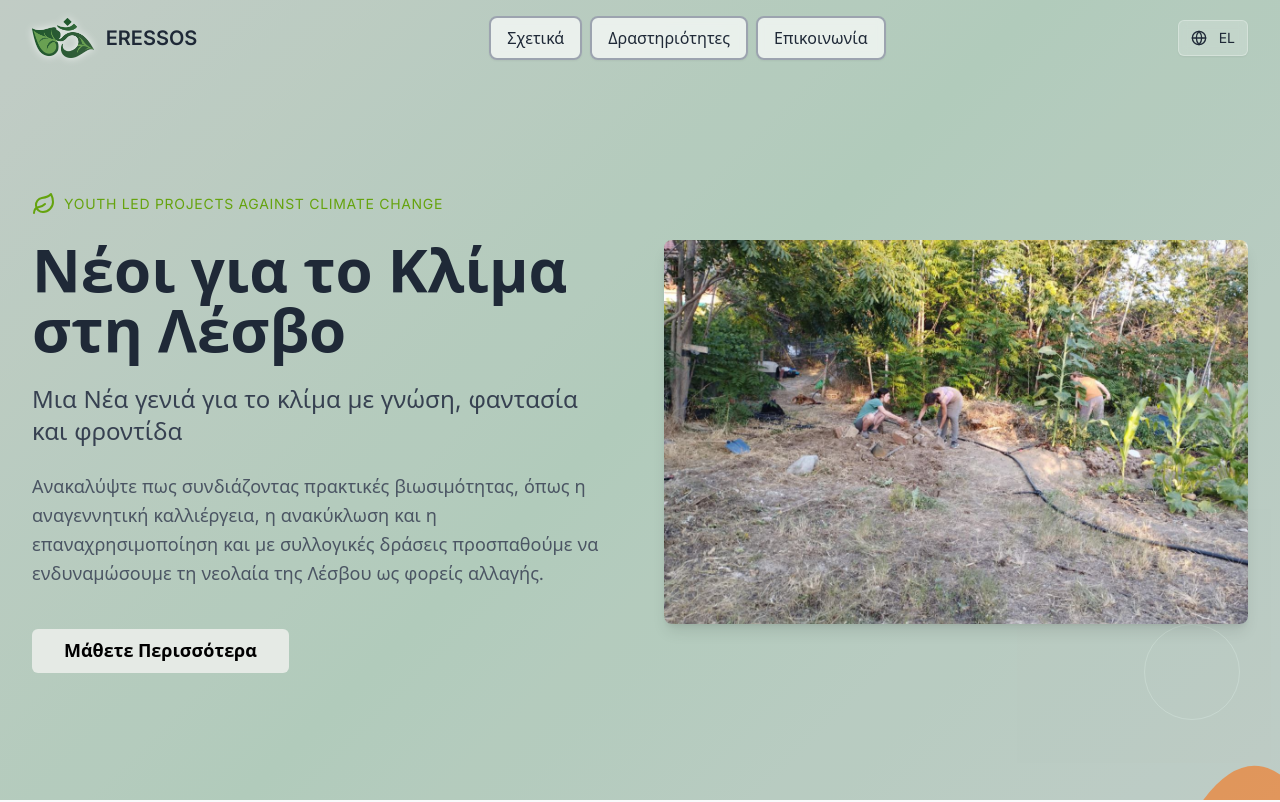
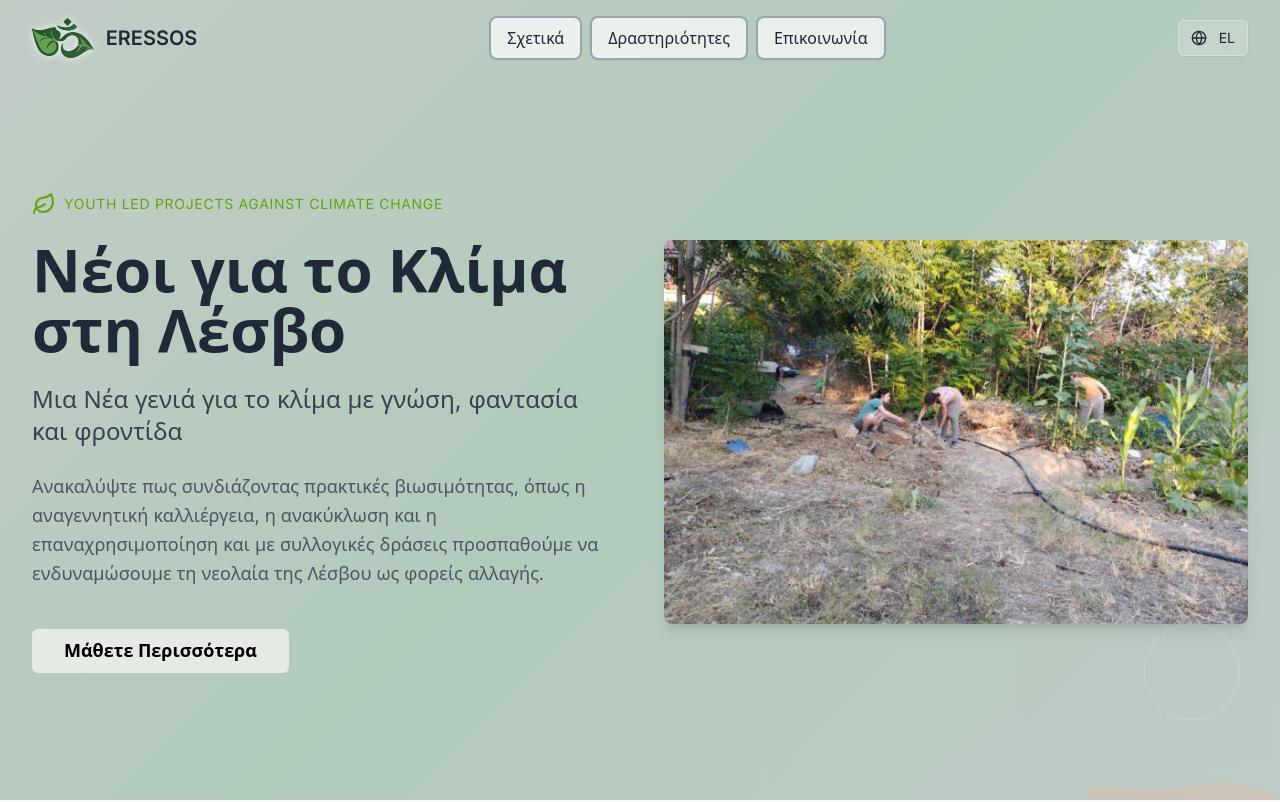
Before and after one commit to powerlovercoding/om-erresos-permaculture-web, a React (Vite) app: page / in a window 1280 px wide. Shown: the top 802 px of the page. Built offline with nearby package versions, Linux system fonts and the light colour scheme.

Commit message:
feat: Add curved background element
Implemented a subtle, curved background element in the hero section, starting from the bottom right corner and curving upwards. The element uses a warm coral color with low opacity, as specified in the prompt.

```diff
--- a/src/components/HeroSection.tsx
+++ b/src/components/HeroSection.tsx
@@ -24,17 +24,17 @@ const HeroSection = () => {
         <div className="absolute top-1/3 right-1/4 w-16 h-16 border border-gray-300/30 rounded-full"></div>
       </div>
 
-      {/* Small wave in bottom right corner */}
-      <div className="absolute bottom-0 right-0 w-48 h-32 pointer-events-none">
+      {/* Subtle wave in bottom right corner - exactly as specified */}
+      <div className="absolute bottom-0 right-0 pointer-events-none" style={{ width: '15vw', height: '10vh' }}>
         <svg
-          viewBox="0 0 200 100"
+          viewBox="0 0 150 100"
           className="w-full h-full"
           preserveAspectRatio="none"
         >
           <path
-            d="M120 100 Q160 60 200 80 L200 100 Z"
-            fill="#f97316"
-            opacity="0.6"
+            d="M150 100 Q120 70 90 80 Q60 90 30 85 Q10 82 0 85 L0 100 L150 100 Z"
+            fill="#F5A992"
+            opacity="0.25"
           />
         </svg>
       </div>
```
